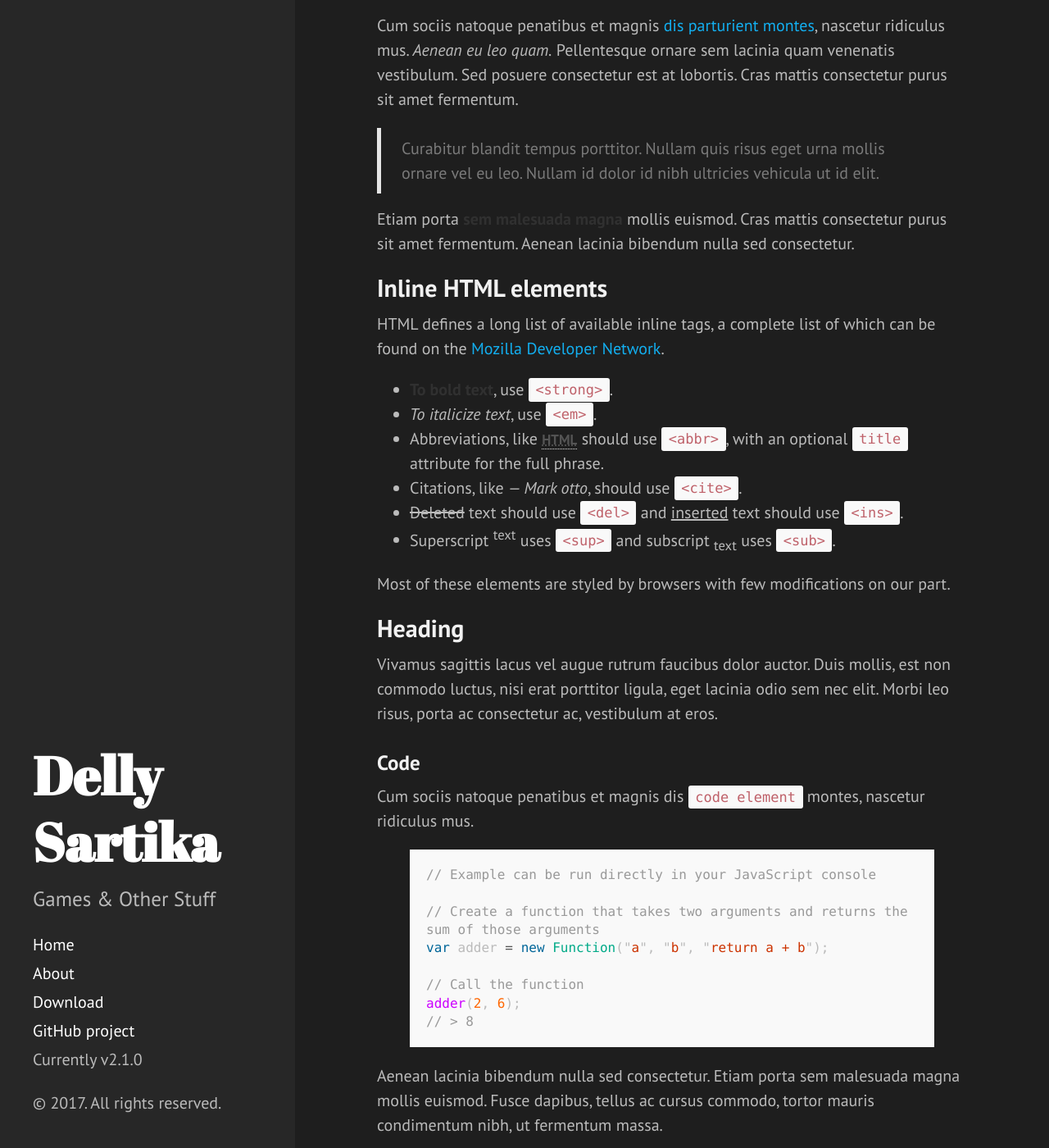
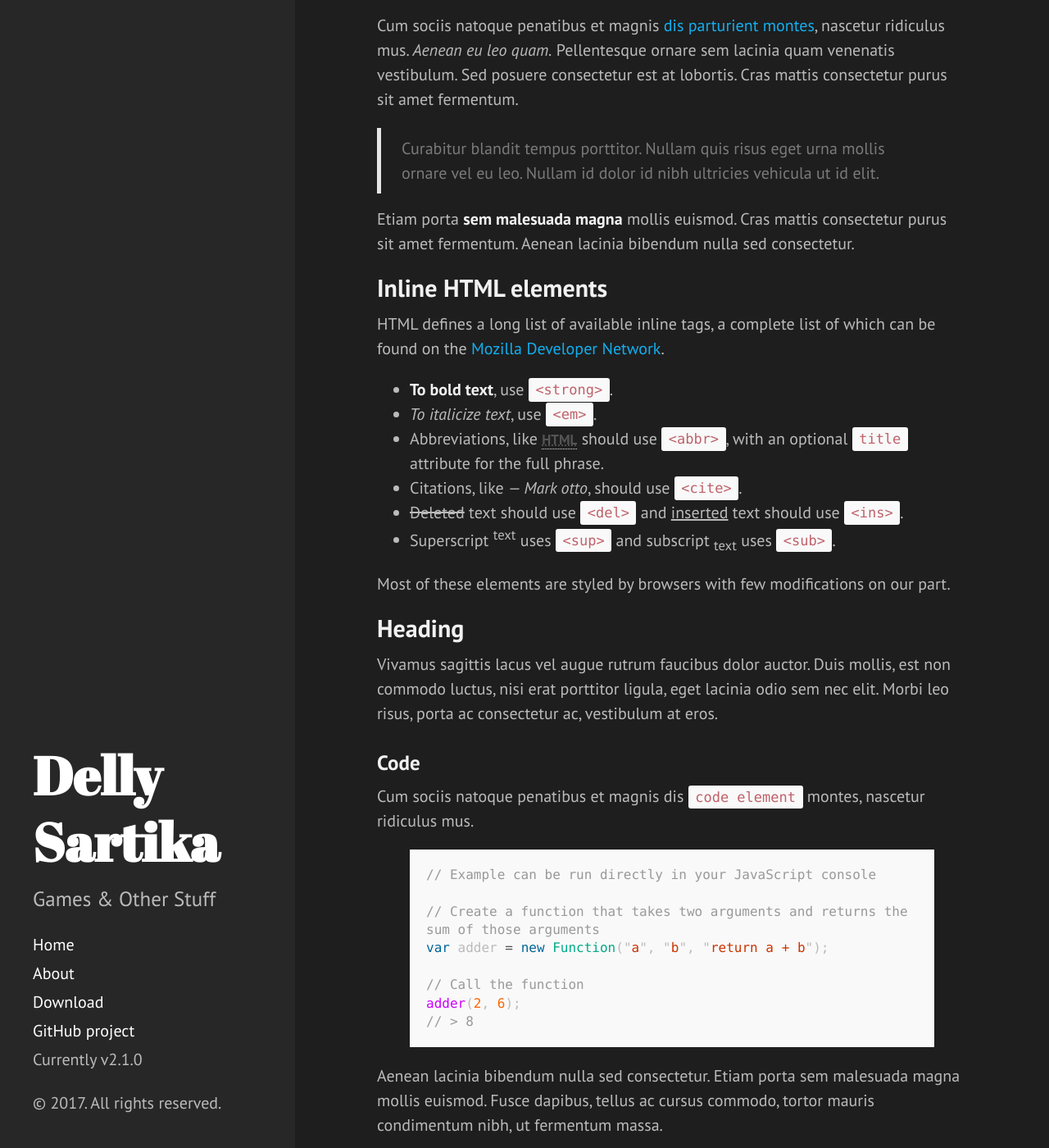
Before and after one commit to sartikadelly/sartikadelly.github.io, a Jekyll site: the page built from index.html, in a window 1280 px wide and 1400 px high, scrolled down 1609 px. Shown: the whole window at 82% size. Built offline with Jekyll 4.4.1, drawn with Linux system fonts in a browser that asks for light colours; the list of posts is cut into pages by our own code.

Commit message:
Update poole.css
change strong color

```diff
--- a/public/css/poole.css
+++ b/public/css/poole.css
@@ -114,7 +114,7 @@ p {
 }
 
 strong {
-  color: #303030;
+  color: #f1f1f1;
 }
 
 
```
